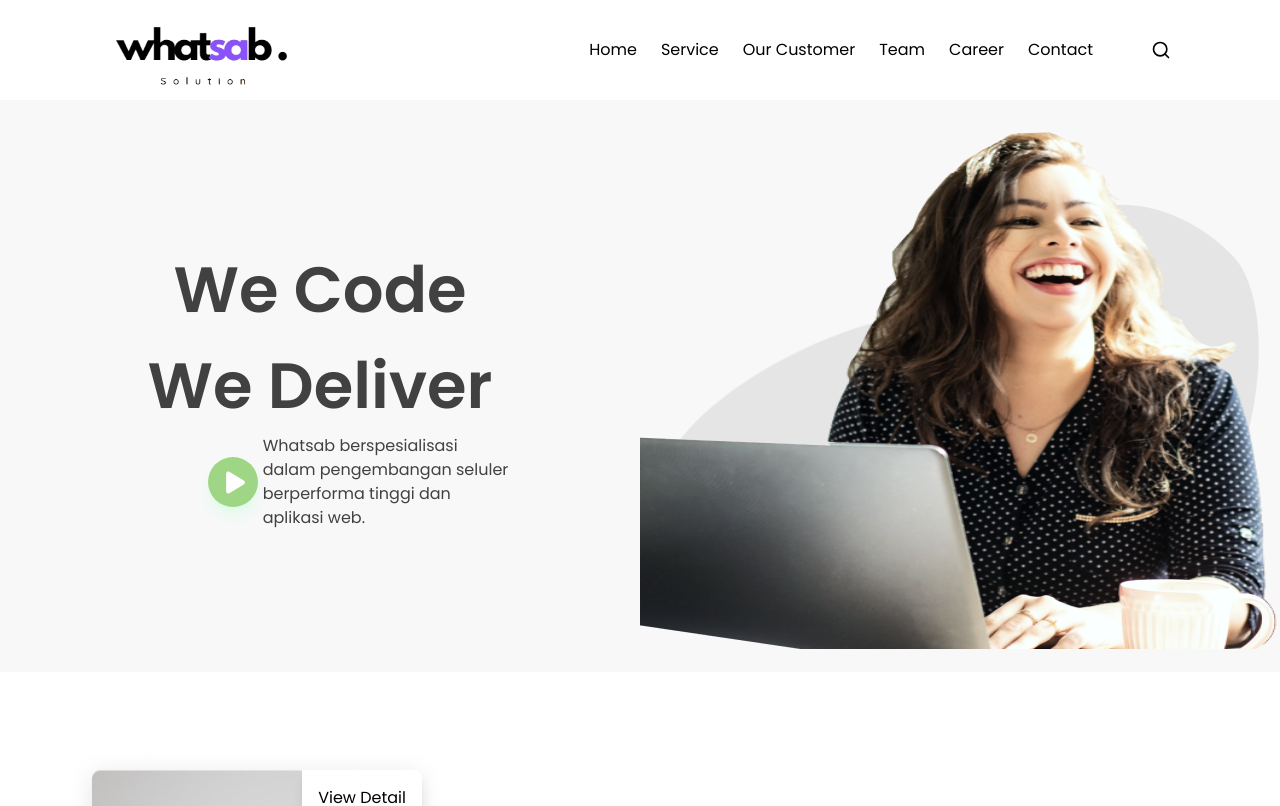
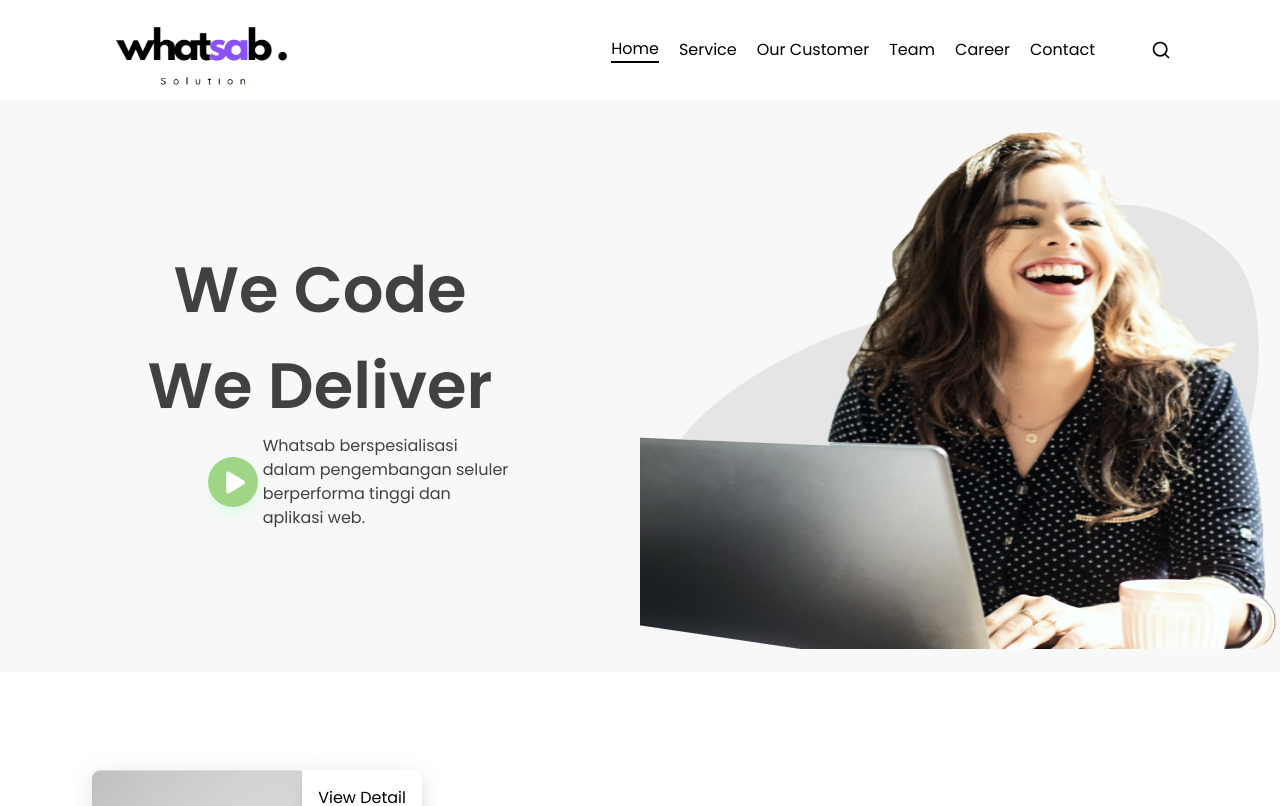
Before and after one commit to sabda1110/start-up, a Next.js app: page / in a window 1280 px wide. Shown: the top 806 px of the page. Built offline with nearby package versions, Linux system fonts and the light colour scheme.

Commit message:
feat & style: menambahkan link active dan mengubah design navbar

```diff
--- a/src/components/Home/Navbar/Navbar.tsx
+++ b/src/components/Home/Navbar/Navbar.tsx
@@ -6,19 +6,20 @@ import Link from 'next/link';
 import { FiSearch } from 'react-icons/fi';
 import { TiThMenuOutline } from 'react-icons/ti';
 import { useState } from 'react';
+import { usePathname } from 'next/navigation';
 
 const navItem = [
   { name: 'Home', link: '/' },
-  { name: 'Service', link: '/' },
-  { name: 'Our Customer', link: '/' },
-  { name: 'Team', link: '/' },
-  { name: 'Career', link: '/' },
-  { name: 'Contact', link: '/' }
+  { name: 'Service', link: '/service' },
+  { name: 'Our Customer', link: '/customer' },
+  { name: 'Team', link: '/team' },
+  { name: 'Career', link: '/career' },
+  { name: 'Contact', link: '/contact' }
 ];
 
 const Navbar = () => {
   const [menu, setMenu] = useState<boolean>(false);
-  const [active, setActive] = useState<string>('');
+  const pathname = usePathname();
 
   return (
     <div className="container w-screen h-[100px] flex justify-between items-center  mx-auto box-border">
@@ -32,12 +33,8 @@ const Navbar = () => {
       </div>
       <div className={Style.container__item}>
         {navItem.map((item) => (
-          <Link key={item.name} href={item.link} onClick={() => setActive(item.name)}>
-            <p
-              className={`${Style.item} ${active === item.name ? 'border-b-2 border-black' : ''} `}
-            >
-              {item.name}
-            </p>
+          <Link key={item.name} href={item.link}>
+            <p className={`${item.link === pathname ? 'border-b-2 border-black' : ''}`}>{item.name}</p>
           </Link>
         ))}
         <FiSearch size={20} className=" ml-9" />
@@ -46,11 +43,11 @@ const Navbar = () => {
       <div
         className={` ${
           menu ? 'translate-x-0' : ' -translate-x-full'
-        }  absolute transition-all ease-in-out delay-300 right-0 top-[6.4rem]  bg-gray-100/80 gap-6 flex flex-col items-center w-screen h-[85vh]`}
+        } absolute transition-all ease-in-out delay-300 right-0 top-0 bg-gray-100/80 gap-6 flex flex-col items-center w-screen h-screen justify-center backdrop-blur-sm z-10`}
       >
         {navItem.map((item) => (
           <Link key={item.name} href={item.link}>
-            <p className={Style.item}>{item.name}</p>
+            <p className={`${item.link === pathname ? 'border-b-2 border-black' : ''}`}>{item.name}</p>
           </Link>
         ))}
       </div>
--- a/src/components/Home/Navbar/navbar.module.css
+++ b/src/components/Home/Navbar/navbar.module.css
@@ -39,5 +39,6 @@
     cursor: pointer;
     display: block;
     margin-right: 20px;
+    z-index: 20;
   }
 }
```
